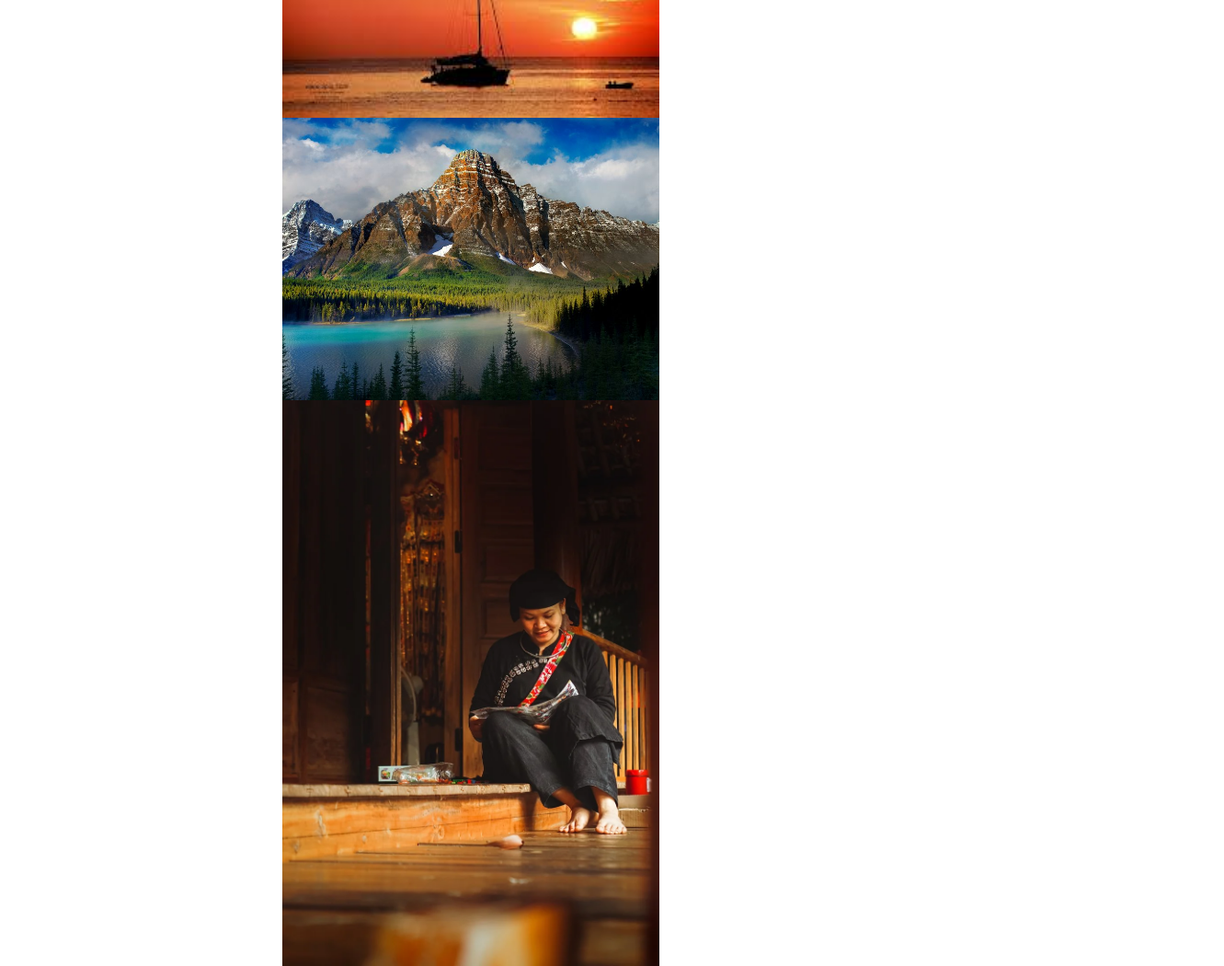
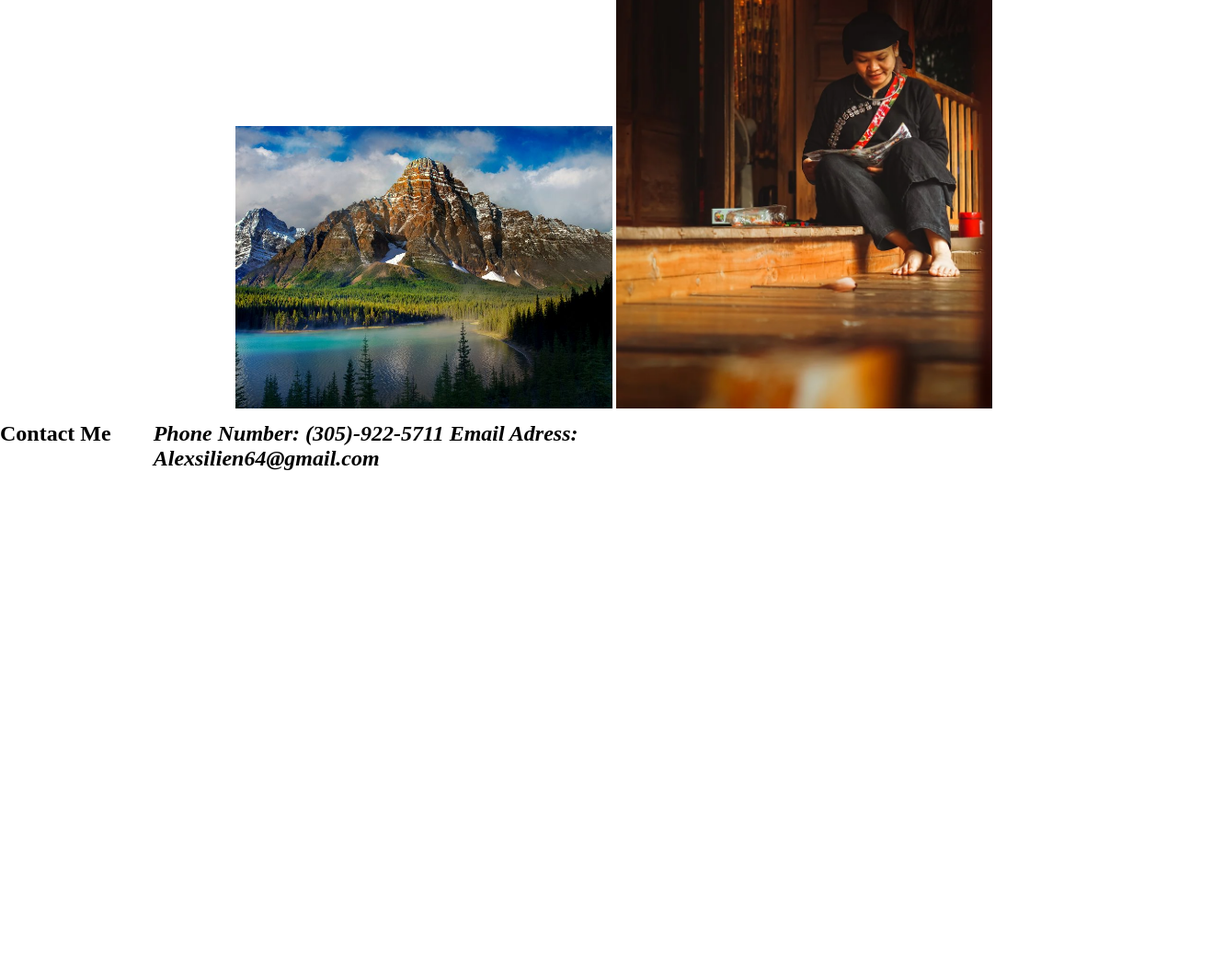
Before and after one commit to AlexSilien1/Challenge2-Portfolio, a plain HTML site: page index.html in a window 1280 px wide. Shown: the part 1300-2350 px from the top of the page at 92% size, 1331 px wide, since content can reach past the window. After the commit the page ends 1817 px from the top, so only its background shows below. Drawn offline with Linux system fonts and the light colour scheme.

Commit message:
newly saved work

```diff
--- a/assets/css/style.css
+++ b/assets/css/style.css
@@ -33,9 +33,8 @@ header ul{
 img{
     width: 40%;
     height: 40%;
-    margin-left: 5%;
-    display: flex;
-    flex-direction: row;
+    margin-left: 0%;
+    flex-wrap: wrap;
 }
 
 .top-img{
@@ -70,3 +69,7 @@ img{
     margin-top: 5px;
     margin-bottom: 5px;
 }
+
+.space-creation{
+    margin-left: 5%;
+}
--- a/index.html
+++ b/index.html
@@ -20,7 +20,7 @@
                 <li><a href="#work">Work</a>
                 </li>
                 <li>
-                    <a href="#contact me">Contact Me</a>
+                    <a href="#contactMe">Contact Me</a>
                 </li>
             </ul>
         </nav>
@@ -36,28 +36,28 @@
             </h2></section>
         </section>
 
-        <section id="work" class="row"><section class="column-left"><h2>Work</h2></section>
-        <section class="column-right"><figure>
+        <section id="work" class="row">
+            <section class="column-left"><h2>Work</h2></section>
+            <section class="column-right"><figure>
             <a href="https://github.com/AlexSilien1/Challenge2-Portfolio.git">
                 <img class="first-img" src="./assets/images/project-image1.jpeg" alt="">
                 <figcaption>
                     <a href="#"><img class="image-container img" src="./assets/images/porject-image2.jpg" alt=""></a>
                     <a href="#">
-                        <img class="image-container img"
+                        <img class="img"
                         src="./assets/images/project-image3.jpeg" alt="">
                     </a>
-                    <a href="#"><img class="image-container img"  src="./assets/images/project-image4.jpeg" alt=""></a>
-                    <a href="#"><img class="image-container"  src="./assets/images/project-image6.webp" alt=""></a>
+                    <a href="#"><img class="img"  src="./assets/images/project-image4.jpeg" alt=""></a>
+                    <a href="#"><img class="img"  src="./assets/images/project-image6.webp" alt=""></a>
 
                 </figcaption>
             </a>
         </figure></section>
-
-        <section id="contact me" class="row">
-            <section class="column-left"> <h2>Contact Me</h2></section><section class="column-right"> <h2>Born and raised in Miami, FL to parents of Haitian and Domincan descent I've grown to appreciate what it's like to be around individuals from different backgrounds. Especially when we are working to achieve the same goals.I have worked for about a decade in the work force. Ranging from entry level to upper management, during this time I have realized that I have a special skillset that allows me to go into new enviroments and flourish. A large specialty of mine is being to able to analyze a situation on the fly and then creating and adjusting a game plan to ensure that a goal is met in a timely fashion with little to no bumps in the road.
+        <section id="contactMe" class="row">
+            <section class="column-left"> <h2>Contact Me</h2></section>
+            <section class="column-right" class="space-creation"> <h2> Phone Number: (305)-922-5711 Email Adress: Alexsilien64@gmail.com
             </h2></section>
         </section>
-
     </main>
 
     <footer>
```
